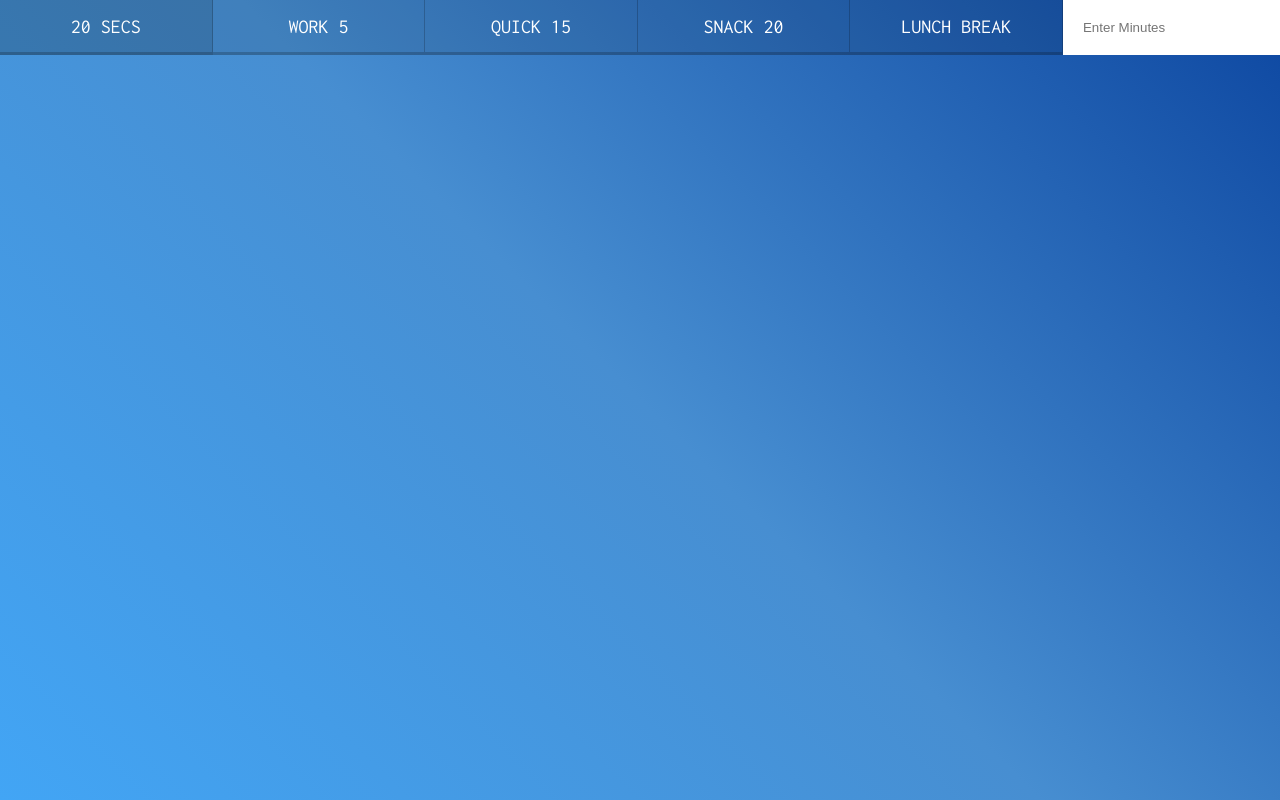
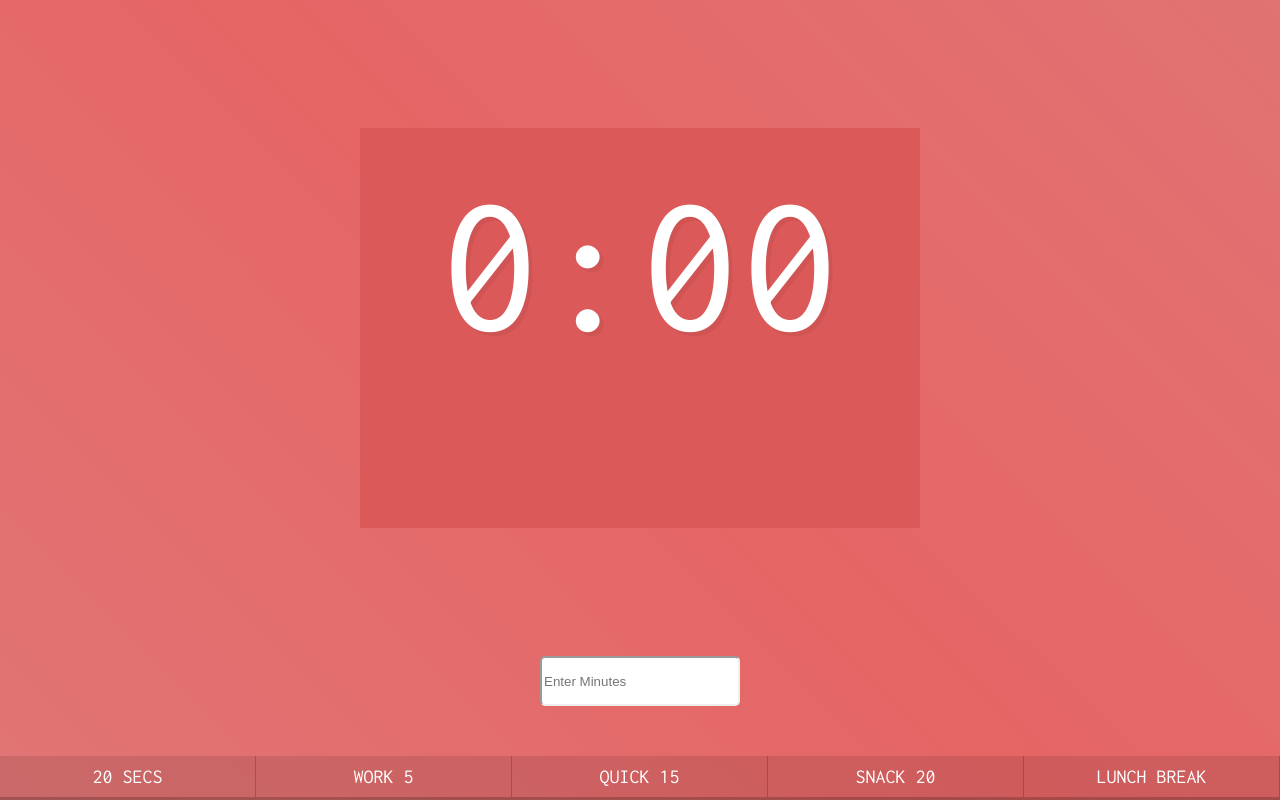
Before and after one commit to charlenegipulan/vanilla-js-projects, a plain HTML site: page Countdown clock/index.html in a window 1280 px wide. Drawn offline with Linux system fonts and the light colour scheme.

Commit message:
update style and create readme

```diff
--- a/Countdown clock/app.js
+++ b/Countdown clock/app.js
@@ -1,7 +1,7 @@
 let countdown;
 const timerDisplay = document.querySelector('.display__time-left');
 const endTime = document.querySelector('.display__end-time');
-const buttons = document.querySelectorAll('[data-time');
+const buttons = document.querySelectorAll('[data-time]');
 
 function timer(seconds) {
     //clear any existing timers
@@ -34,7 +34,7 @@ function displayTimeLeft(seconds) {
 
 function displayEndTime(timestamp) {
     const end = new Date(timestamp);
-    const hour = end.getHours();
+    const hour = end.getHours() % 12;
     const adjustedHour = hour > 12 ? hour - 12 : hour;
     const minutes = end.getMinutes();
     endTime.textContent = `Be back at ${adjustedHour} : ${minutes < 10 ? '0' : ''}${minutes}`;
--- a/Countdown clock/index.html
+++ b/Countdown clock/index.html
@@ -8,20 +8,31 @@
 </head>
 <body>
     <div class="timer">
+
+        <div class="display">
+            <div class="inner-display-container">
+                <h1 class="display__time-left">0:00</h1>
+                <p class="display__end-time"></p>
+            </div>
+        </div>
+
+
+        <div class="form-time-container">
+            <form name="customForm" id="custom">
+                <input type="text" name="minutes" placeholder="Enter Minutes">
+            </form>
+        </div>
+
+
         <div class="timer__controls">
             <button data-time="20" class="timer__button">20 Secs</button>
             <button data-time="300" class="timer__button">Work 5</button>
             <button data-time="900" class="timer__button">Quick 15</button>
             <button data-time="1200" class="timer__button">Snack 20</button>
             <button data-time="3600" class="timer__button">Lunch Break</button>
-      <form name="customForm" id="custom">
-        <input type="text" name="minutes" placeholder="Enter Minutes">
-      </form>
         </div>
-    <div class="display">
-      <h1 class="display__time-left"></h1>
-      <p class="display__end-time"></p>
-    </div>
+
+
     </div>
 
   <script src="app.js"></script>
--- a/Countdown clock/style.css
+++ b/Countdown clock/style.css
@@ -2,7 +2,7 @@ html {
     box-sizing: border-box;
     font-size: 10px;
     background: #8E24AA;
-    background: linear-gradient(45deg,  #42a5f5 0%,#478ed1 50%,#0d47a1 100%);
+    background: linear-gradient(45deg,  #E17575 0%,#E66565 50%,#E17373 100%);
 }
 
 *, *:before, *:after {
@@ -80,3 +80,21 @@ body {
     font-size: 4rem;
     color: white;
 }
+
+.inner-display-container {
+    background-color: #DC5959;
+    height: 400px;
+    width: 560px;
+    padding: 30px;
+}
+
+.form-time-container {
+    height: 100px;
+}
+
+input {
+    height: 50px;
+    width: 200px;
+    border-color: unset;
+    border-radius: 5px;
+}
```
Also changed, not shown: 1 other file. Lines whose indentation alone changed are shown as unchanged.
